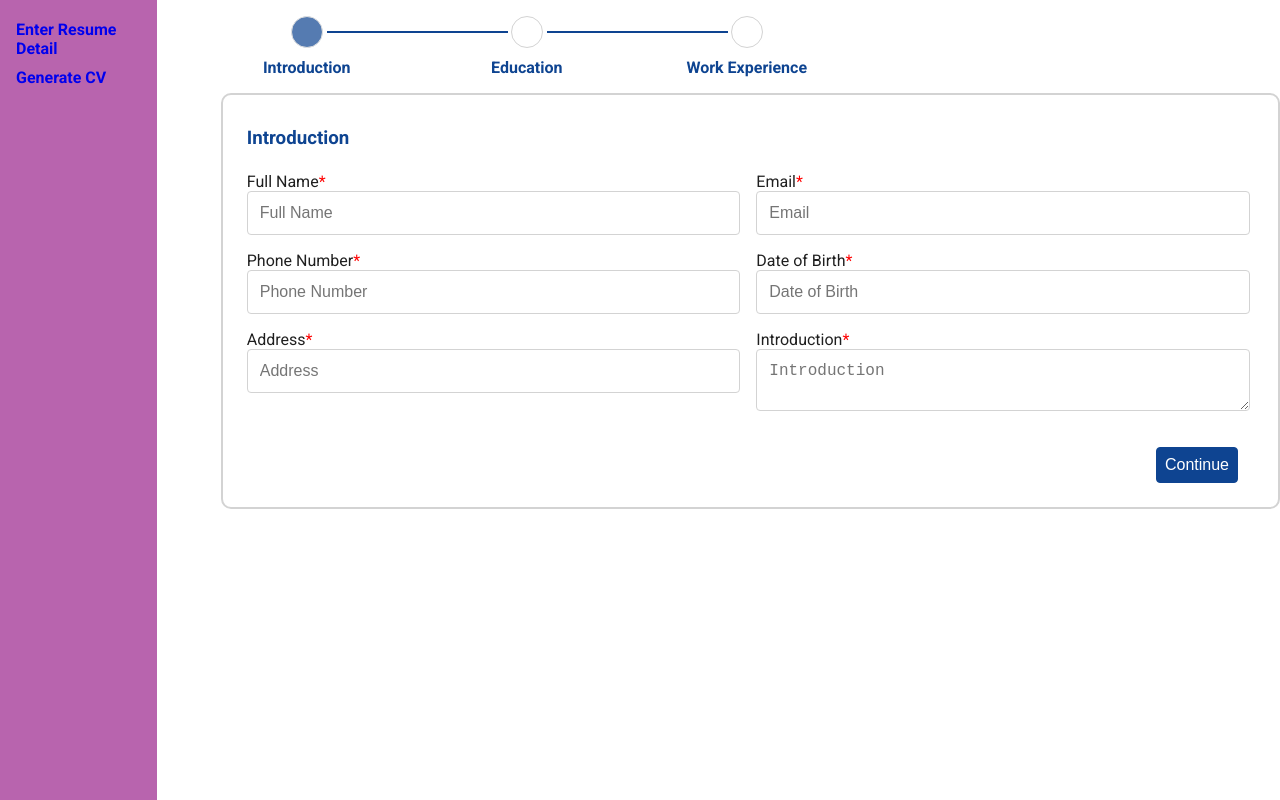
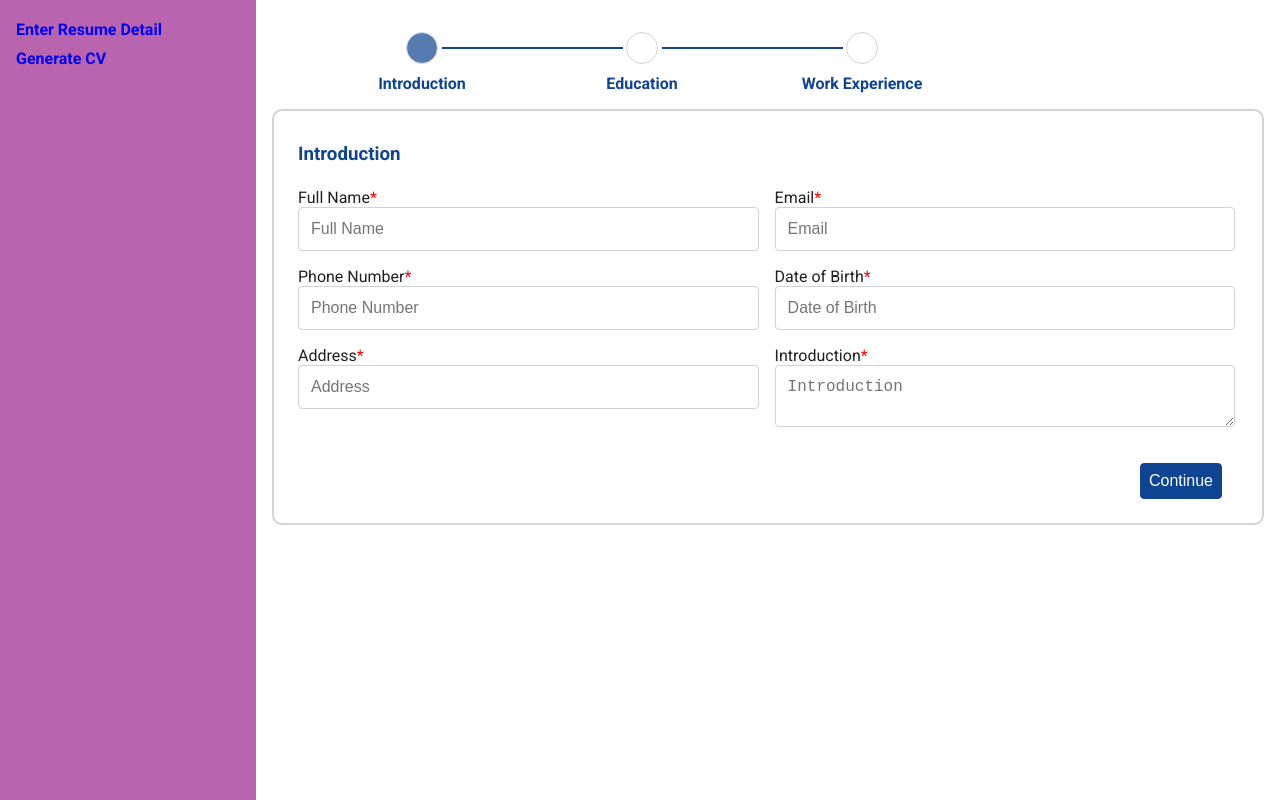
Before and after one commit to diliprai07/frontend-template, a React app: page / in a window 1280 px wide. Built offline with nearby package versions, Linux system fonts and the light colour scheme.

Commit message:
Design fixes

```diff
--- /dev/null
+++ b/src/components/layout/header.tsx
@@ -0,0 +1,7 @@
+import * as React from "react";
+
+const Header = () => {
+  return <nav></nav>;
+};
+
+export default Header;
--- a/src/pages/index.tsx
+++ b/src/pages/index.tsx
@@ -4,9 +4,11 @@ import ResumeMainForm from "../components/resume-detail/resume-main-form";
 
 const HomePage = () => {
   return (
-    <div className="home_container">
+    <div className="container">
       <SideBar />
-      <ResumeMainForm />
+      <div className="content-main">
+        <ResumeMainForm />
+      </div>
     </div>
   );
 };
--- /dev/null
+++ b/src/styles/components/_container.scss
@@ -0,0 +1,10 @@
+.container {
+    display: flex;
+    height: 100vh;
+    /* Ensure the container takes up the full height of the viewport */
+
+    .content-main {
+        margin-left: 256px;
+        padding: 1em;
+    }
+}
--- /dev/null
+++ b/src/styles/components/_header.scss
@@ -0,0 +1,12 @@
+.header {
+    height: 64px;
+    display: flex;
+    justify-content: space-between;
+
+    .logo {
+        color: $color_blue_p_1;
+        font-size: 24px;
+        font-weight: 700;
+        height: 64px;
+    }
+}
--- a/src/styles/components/_index.scss
+++ b/src/styles/components/_index.scss
@@ -1,6 +1,8 @@
+@import "container";
 @import "sidebar";
 @import "label";
 @import "input";
 @import "button";
 @import "typography";
 @import "error";
+@import "header";
--- a/src/styles/components/_sidebar.scss
+++ b/src/styles/components/_sidebar.scss
@@ -1,8 +1,10 @@
 .sidebar {
     width: 256px;
-
     background: $color_pink_s_1;
-    height: 100vh;
+    position: fixed;
+    overflow-y: auto;
+    top: 0;
+    bottom: 0;
 
     .sidebar-content {
         // padding: 10px 12px 10px 12px;
--- a/src/styles/pages/_home.scss
+++ b/src/styles/pages/_home.scss
@@ -1,6 +1,3 @@
-.home_container {
-    display: flex;
-
 .resume-main-form-stepper {
     display: flex;
     flex-direction: column;
@@ -55,7 +52,6 @@
         border-radius: 10px;
         display: flex;
         flex-wrap: wrap;
-            margin-left: 4rem;
         padding: 1.5rem;
         min-height: 120px;
         gap: 16px;
@@ -73,7 +69,6 @@
     }
 
 }
-}
 
 .stepper .active::before {
     background: $color_blue_p_1;
```
Lines whose indentation alone changed are shown as unchanged.
